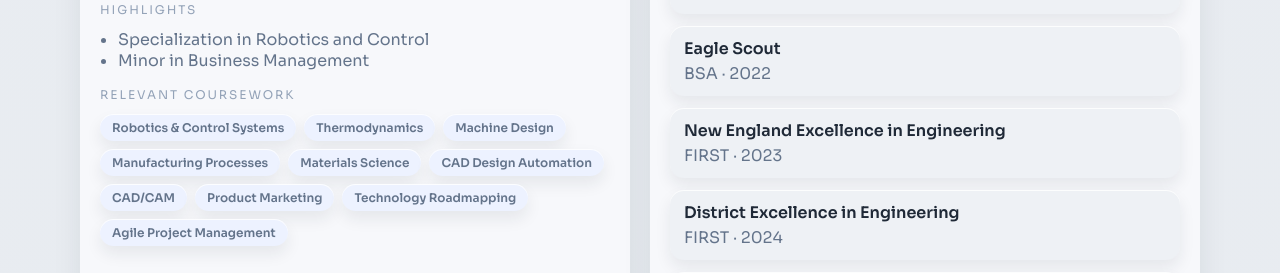
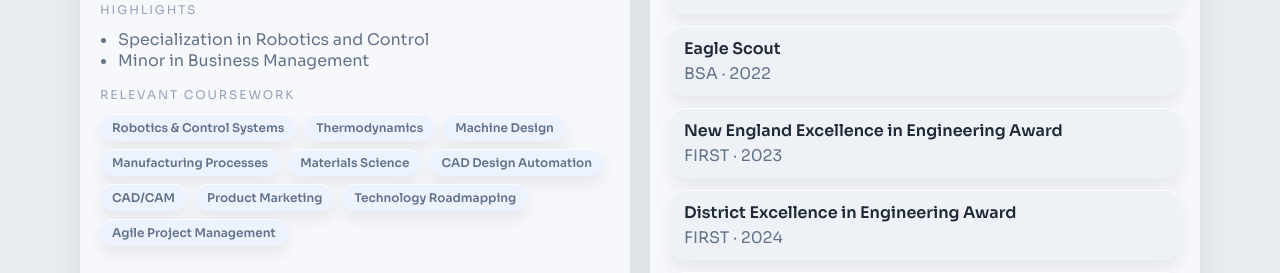
Before and after one commit to TararaDotJoshua/TararaDotJoshua.github.io, a React (Vite) app: page / in a window 1280 px wide. Shown: the part 5629-5902 px from the top of the page. Built offline with nearby package versions, Linux system fonts and the light colour scheme.

Commit message:
Update App.jsx

```diff
--- a/src/App.jsx
+++ b/src/App.jsx
@@ -255,12 +255,12 @@ const education = {
     { title: 'AMF Certification', org: 'SME', year: '2024' },
     { title: 'Eagle Scout', org: 'BSA', year: '2022' },
     {
-      title: 'New England Excellence in Engineering',
+      title: 'New England Excellence in Engineering Award',
       org: 'FIRST',
       year: '2023',
     },
     {
-      title: 'District Excellence in Engineering',
+      title: 'District Excellence in Engineering Award',
       org: 'FIRST',
       year: '2024',
     },
```
